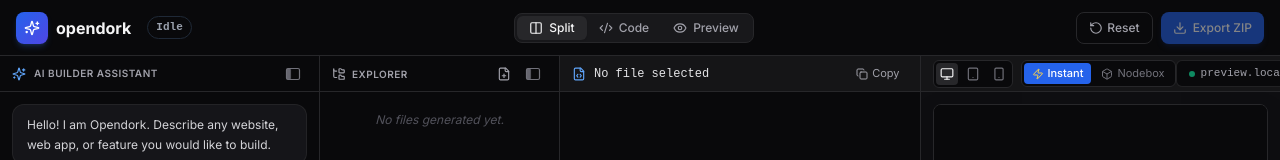
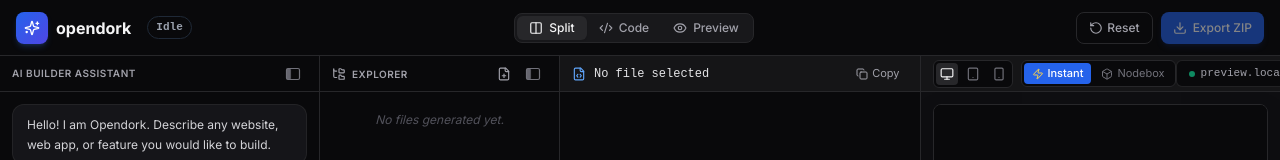
Before and after one commit to prodevfullstk/builder, a Next.js app: page /builder in a window 1280 px wide. Shown: the top 160 px of the page. Built offline with nearby package versions, Linux system fonts and the light colour scheme.

Commit message:
fix: remove Sparkles icon from chat panel header

```diff
--- a/components/builder/chat-panel.tsx
+++ b/components/builder/chat-panel.tsx
@@ -3,7 +3,6 @@
 import React, { useState, useRef, useEffect } from 'react';
 import {
   Send,
-  Sparkles,
   Loader2,
 } from 'lucide-react';
 
@@ -225,7 +224,6 @@ export function ChatPanel({ onGenerateStart }: ChatPanelProps) {
       {/* Panel Header */}
       <div className="h-9 px-3 border-b border-zinc-800 flex items-center justify-between text-zinc-400 font-semibold uppercase tracking-wider text-[10px]">
         <div className="flex items-center gap-2">
-          <Sparkles className="w-3.5 h-3.5 text-blue-400" />
           {!isMinimized && <span>AI Builder Assistant</span>}
         </div>
         <button
```
